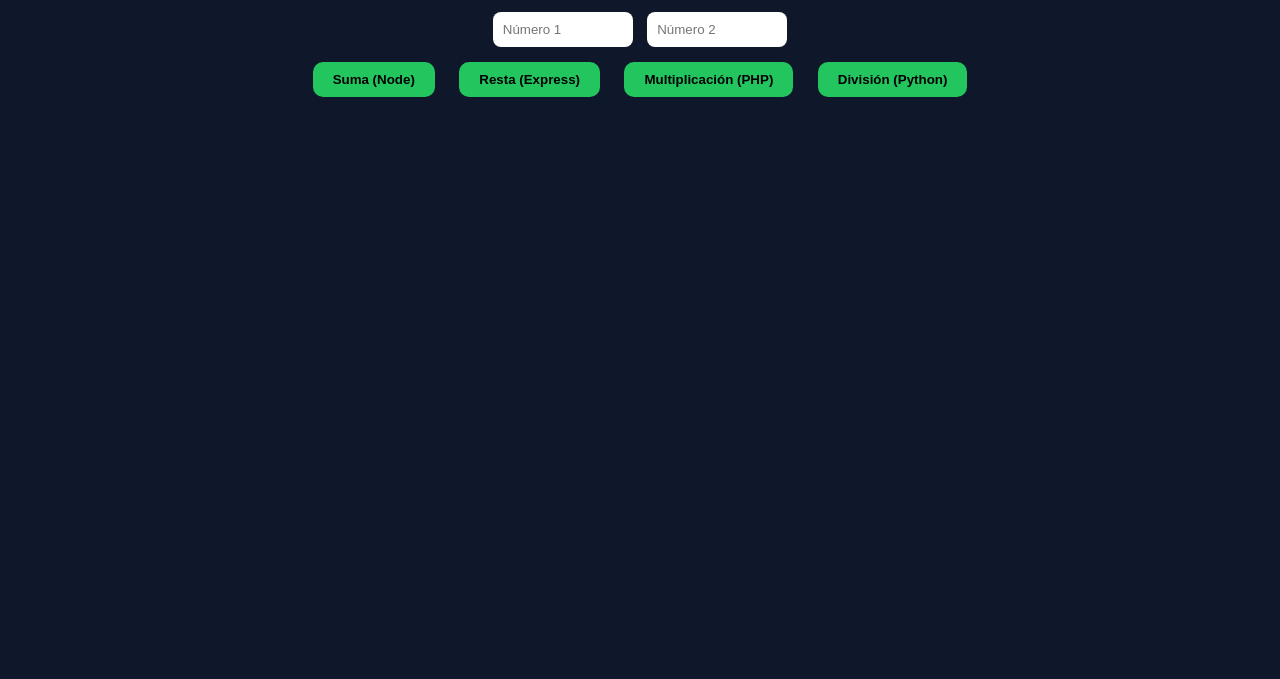
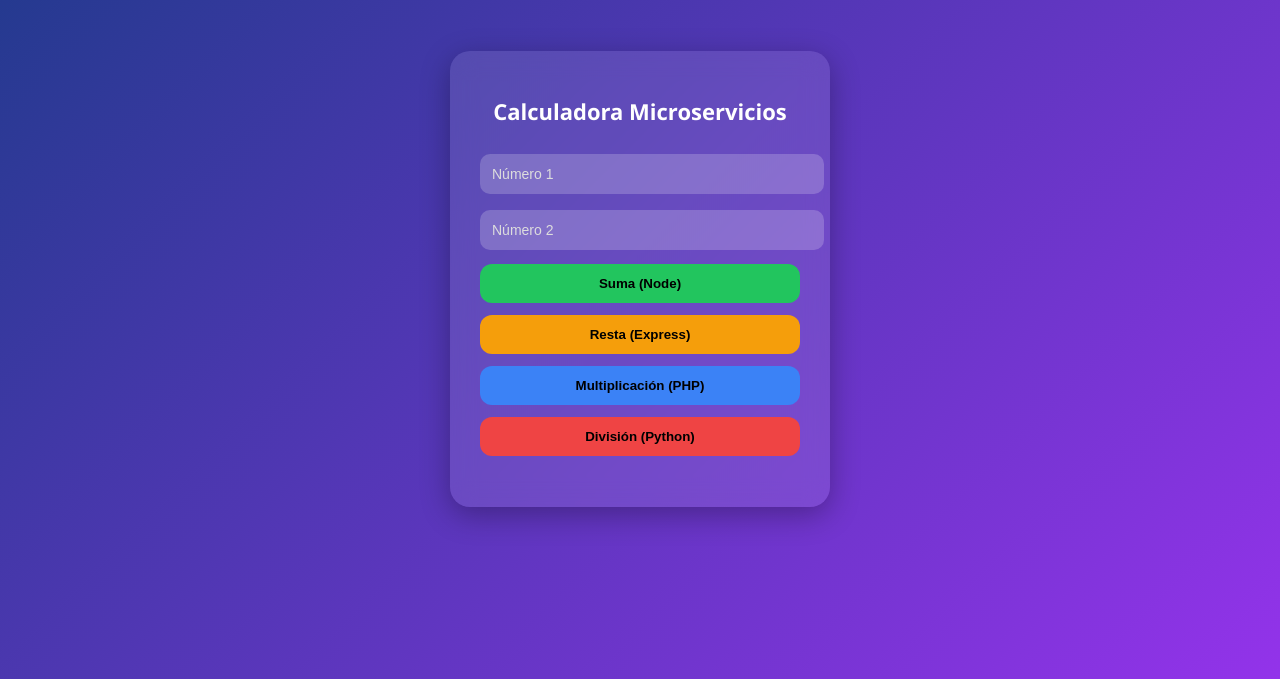
Before and after one commit to Ticor6ber/Cal4Languages, a plain HTML site: page index.html in a window 1280 px wide. Shown: the part 121-800 px from the top of the page. Drawn offline with Linux system fonts and the light colour scheme.

Commit message:
Refactor HTML structure and styles for calculator

```diff
--- a/index.html
+++ b/index.html
@@ -7,58 +7,92 @@
 
 <style>
 body {
-  font-family: Arial;
-  background: #0f172a;
+  font-family: 'Segoe UI', sans-serif;
+  background: linear-gradient(135deg, #1e3a8a, #9333ea);
+  height: 100vh;
+  display: flex;
+  justify-content: center;
+  align-items: center;
+  margin: 0;
+}
+
+.container {
+  background: rgba(255, 255, 255, 0.1);
+  backdrop-filter: blur(12px);
+  padding: 30px;
+  border-radius: 20px;
+  box-shadow: 0 8px 30px rgba(0,0,0,0.3);
+  text-align: center;
   color: white;
-  text-align: center;
-  padding: 40px;
+  width: 320px;
+}
+
+h1 {
+  margin-bottom: 20px;
+  font-size: 22px;
 }
 
 input {
-  padding: 10px;
-  margin: 5px;
-  width: 120px;
-  border-radius: 8px;
+  width: 100%;
+  padding: 12px;
+  margin: 8px 0;
+  border-radius: 10px;
   border: none;
+  outline: none;
+  background: rgba(255,255,255,0.2);
+  color: white;
+  font-size: 14px;
+}
+
+input::placeholder {
+  color: #ddd;
 }
 
 button {
-  padding: 10px 20px;
-  margin: 10px;
+  width: 100%;
+  padding: 12px;
+  margin: 6px 0;
   border: none;
-  border-radius: 10px;
+  border-radius: 12px;
   cursor: pointer;
-  background: #22c55e;
-  color: black;
   font-weight: bold;
+  transition: 0.3s;
 }
 
+/* Colores por operación */
+.suma { background: #22c55e; }
+.resta { background: #f59e0b; }
+.multi { background: #3b82f6; }
+.div { background: #ef4444; }
+
 button:hover {
-  background: #16a34a;
+  transform: scale(1.05);
+  opacity: 0.9;
 }
 
 #resultado {
-  margin-top: 20px;
-  font-size: 20px;
+  margin-top: 15px;
+  font-size: 18px;
+  font-weight: bold;
 }
 </style>
 
 </head>
 <body>
 
-<h1>Calculadora con Microservicios</h1>
+<div class="container">
+  <h1>Calculadora Microservicios</h1>
 
-<input type="number" id="num1" placeholder="Número 1">
-<input type="number" id="num2" placeholder="Número 2">
+  <input type="number" id="num1" placeholder="Número 1">
+  <input type="number" id="num2" placeholder="Número 2">
 
-<br>
+  <button class="suma" onclick="sumar()">Suma (Node)</button>
+  <button class="resta" onclick="restar()">Resta (Express)</button>
+  <button class="multi" onclick="multiplicar()">Multiplicación (PHP)</button>
+  <button class="div" onclick="dividir()">División (Python)</button>
 
-<button onclick="sumar()">Suma (Node)</button>
-<button onclick="restar()">Resta (Express)</button>
-<button onclick="multiplicar()">Multiplicación (PHP)</button>
-<button onclick="dividir()">División (Python)</button>
-
-<div id="resultado"></div>
+  <div id="resultado"></div>
+</div>
 
 <script>
 const getValores = () => {
@@ -68,54 +102,38 @@ const getValores = () => {
   };
 };
 
-// ✅ NODE - PATH PARAMS
 async function sumar() {
   const { num1, num2 } = getValores();
-
   const res = await fetch(`https://nodesumapath.onrender.com/suma/${num1}/${num2}`);
-  const data = await res.json();
-
-  document.getElementById("resultado").innerText = "Resultado: " + data.resultado;
-}
-
-// ✅ EXPRESS - QUERY
-async function restar() {
-  const { num1, num2 } = getValores();
-
-  const res = await fetch(`https://expressrestaquery.onrender.com/resta?num1=${num1}&num2=${num2}`);
-  const data = await res.json();
-
-  document.getElementById("resultado").innerText = "Resultado: " + data.resultado;
-}
-
-// ✅ PHP - BODY
-async function multiplicar() {
-  const { num1, num2 } = getValores();
-
-  const res = await fetch(`https://automlucas.com/multi/index.php`, {
-    method: "POST",
-    headers: {
-      "Content-Type": "application/json"
-    },
-    body: JSON.stringify({ num1, num2 })
-  });
-
   const data = await res.json();
   document.getElementById("resultado").innerText = "Resultado: " + data.resultado;
 }
 
-// ✅ PYTHON - BODY
+async function restar() {
+  const { num1, num2 } = getValores();
+  const res = await fetch(`https://expressrestaquery.onrender.com/resta?num1=${num1}&num2=${num2}`);
+  const data = await res.json();
+  document.getElementById("resultado").innerText = "Resultado: " + data.resultado;
+}
+
+async function multiplicar() {
+  const { num1, num2 } = getValores();
+  const res = await fetch(`https://automlucas.com/multi/index.php`, {
+    method: "POST",
+    headers: { "Content-Type": "application/json" },
+    body: JSON.stringify({ num1, num2 })
+  });
+  const data = await res.json();
+  document.getElementById("resultado").innerText = "Resultado: " + data.resultado;
+}
+
 async function dividir() {
   const { num1, num2 } = getValores();
-
   const res = await fetch(`https://microservicios-4-lenguajes.onrender.com/dividir`, {
     method: "POST",
-    headers: {
-      "Content-Type": "application/json"
-    },
+    headers: { "Content-Type": "application/json" },
     body: JSON.stringify({ num1, num2 })
   });
-
   const data = await res.json();
   document.getElementById("resultado").innerText = "Resultado: " + data.resultado;
 }
```
